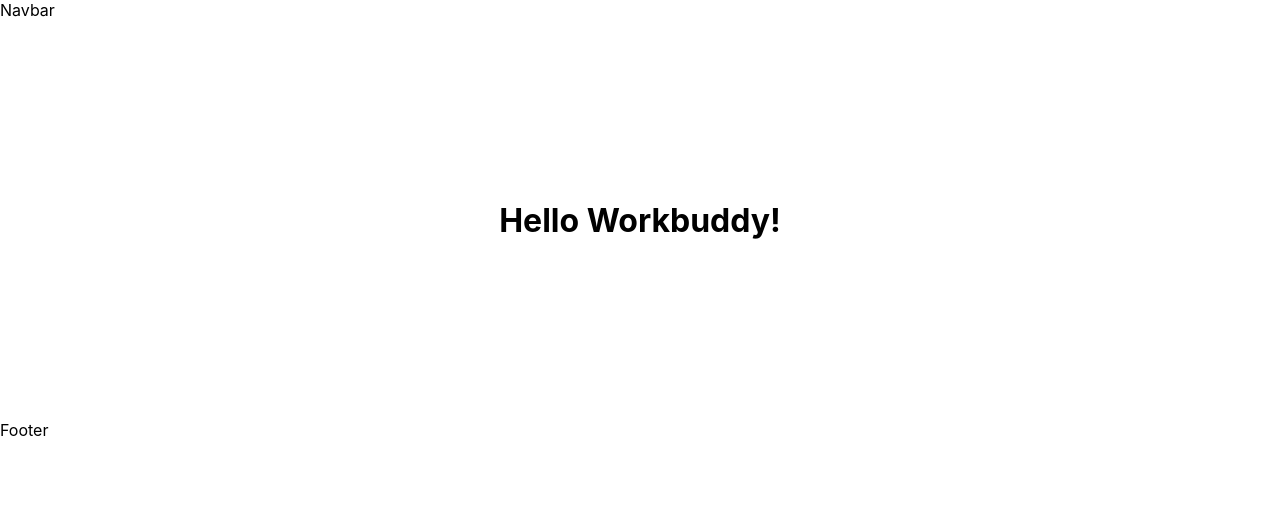
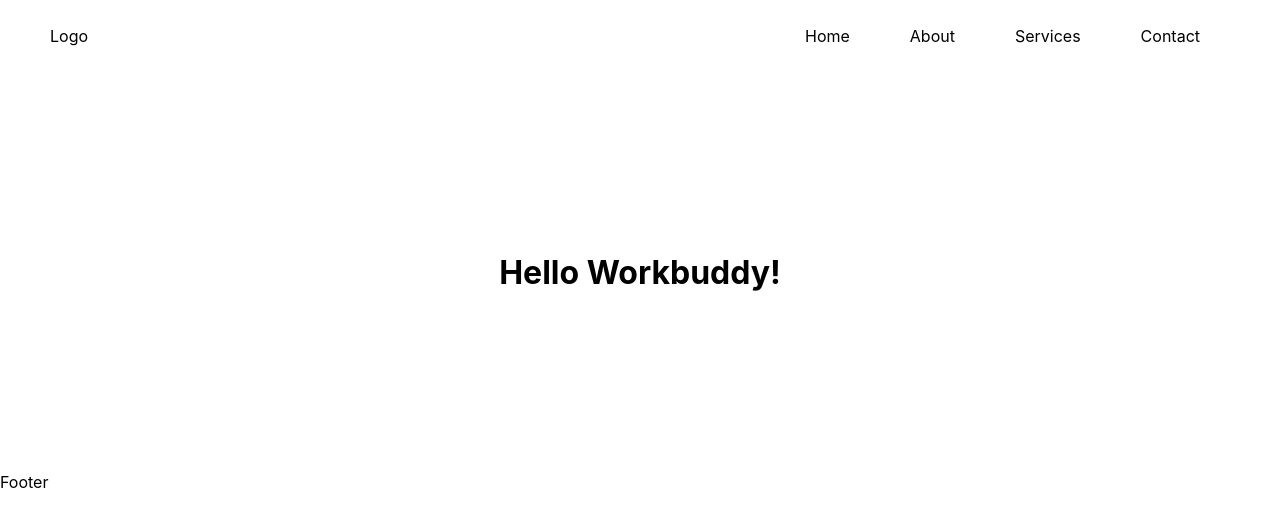
Before and after one commit to CarinWood/Workbuddy, a Next.js app: page / in a window 1280 px wide. Shown: the top 526 px of the page. Built offline with nearby package versions, Linux system fonts and the light colour scheme.

Commit message:
navbar update

```diff
--- a/components/Navbar.tsx
+++ b/components/Navbar.tsx
@@ -1,8 +1,20 @@
-
+import styles from '../styles/navbar.module.scss'
+import Link from 'next/link'
 
 const Navbar = () => {
   return (
-    <div>Navbar</div>
+    <nav className={styles.navbar}>
+        <div>
+            Logo
+        </div>
+
+        <div className={styles.links}>
+            <Link href="/"><a className={styles.navlink}>Home</a></Link>
+            <Link href="/about"><a className={styles.navlink}>About</a></Link>
+            <Link href="/services"><a className={styles.navlink}>Services</a></Link>
+            <Link href="/contact"><a className={styles.navlink}>Contact</a></Link>
+        </div>
+    </nav>
   )
 }
 
--- /dev/null
+++ b/styles/navbar.module.scss
@@ -0,0 +1,12 @@
+.navbar {
+    width: 100%;
+    height: 9vh;
+    display: flex;
+    justify-content: space-between;
+    align-items: center;
+    padding: 10px 50px;
+}
+
+.navlink {
+    margin: 0px 30px;
+}
```
